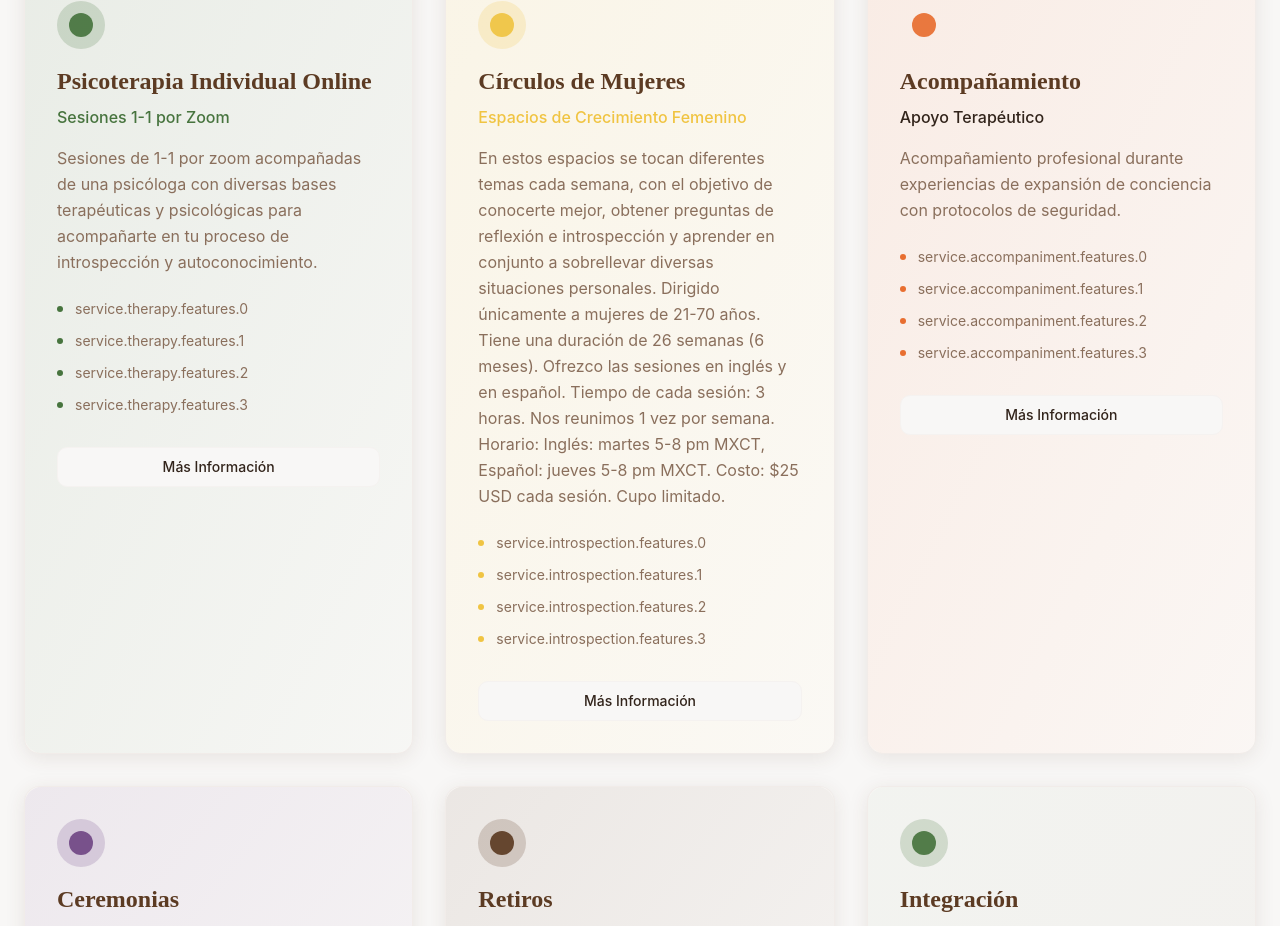
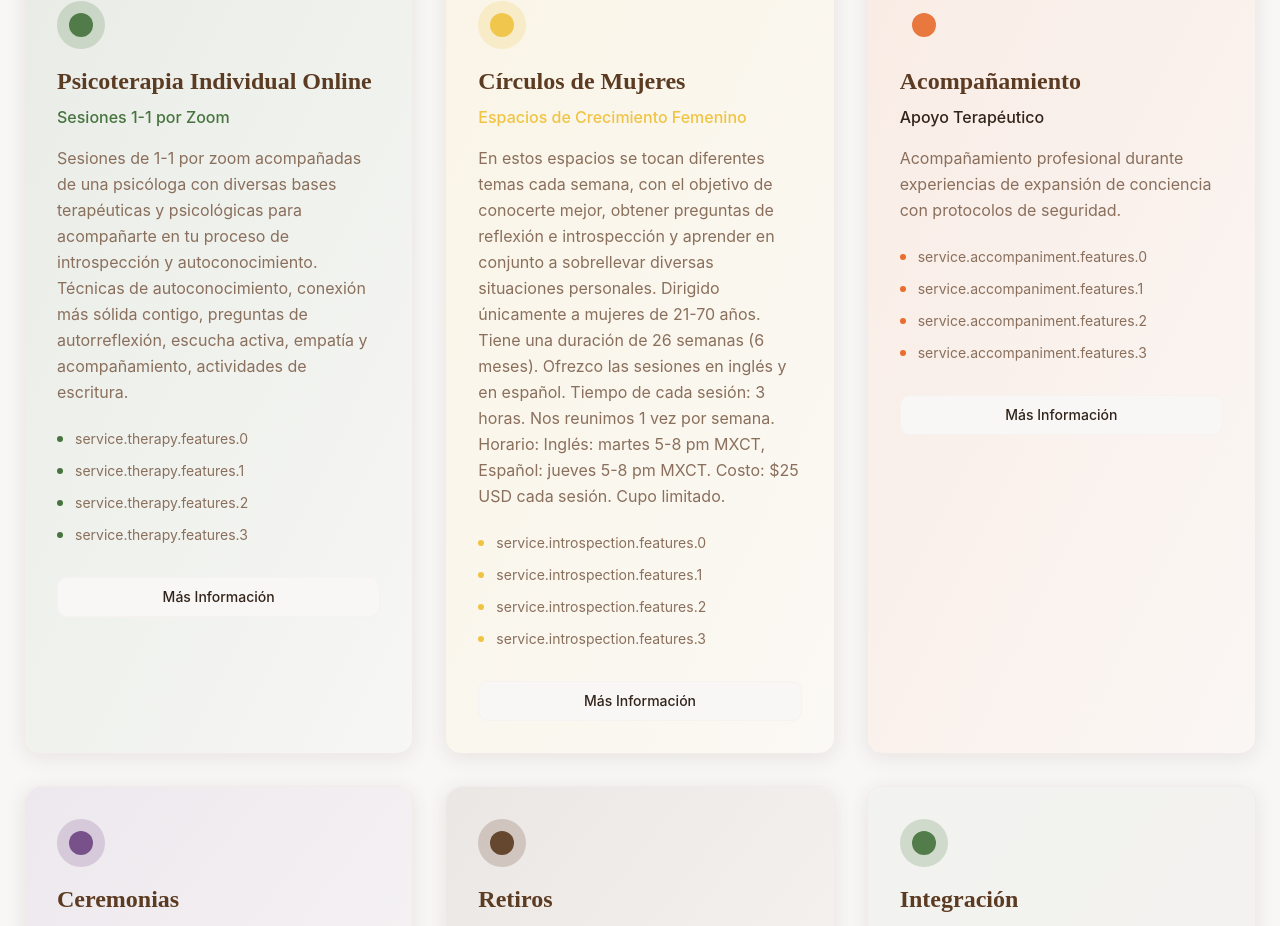
Before and after one commit to loveruleslife/paocha-mindbloom-site, a React (Vite) app: page / in a window 1280 px wide. Shown: the part 1966-2892 px from the top of the page. Built offline with nearby package versions, Linux system fonts and the light colour scheme; the HTML template or start-up script is replaced by a standard one.

Commit message:
Update psychotherapy description

```diff
--- a/src/contexts/LanguageContext.tsx
+++ b/src/contexts/LanguageContext.tsx
@@ -53,7 +53,7 @@ const translations = {
     // Service items
     'service.therapy.title': 'Psicoterapia Individual Online',
     'service.therapy.subtitle': 'Sesiones 1-1 por Zoom',
-    'service.therapy.description': 'Sesiones de 1-1 por zoom acompañadas de una psicóloga con diversas bases terapéuticas y psicológicas para acompañarte en tu proceso de introspección y autoconocimiento.',
+    'service.therapy.description': 'Sesiones de 1-1 por zoom acompañadas de una psicóloga con diversas bases terapéuticas y psicológicas para acompañarte en tu proceso de introspección y autoconocimiento. Técnicas de autoconocimiento, conexión más sólida contigo, preguntas de autorreflexión, escucha activa, empatía y acompañamiento, actividades de escritura.',
     'service.therapy.features': ['Técnicas de autoconocimiento', 'Conexión más sólida contigo', 'Preguntas de autorreflexión', 'Escucha activa', 'Empatía y acompañamiento', 'Actividades de escritura'],
 
     'service.introspection.title': 'Círculos de Mujeres',
```
